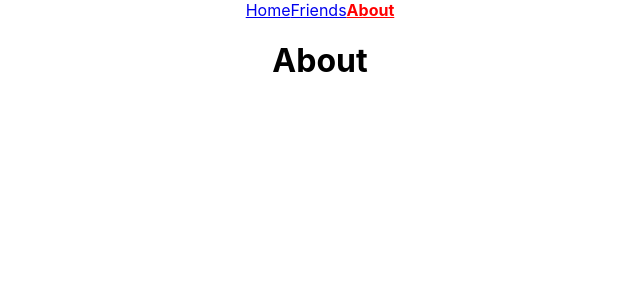
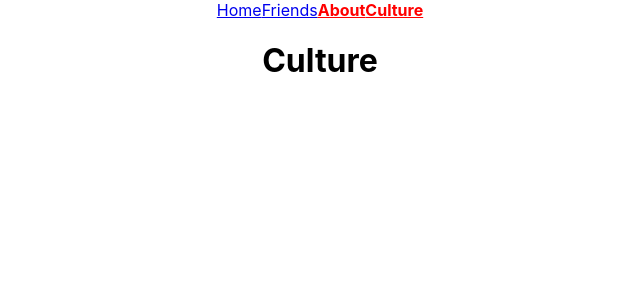
Before and after one commit to shakhawat07/simple-react-router, a React (Create React App) app: page /about/culture in a window 1280 px wide. Shown: the top 300 px of the page, without its empty margins (320-960 px from the left). Built offline with nearby package versions, Linux system fonts and the light colour scheme.

Commit message:
friendDetail.js updated

```diff
--- a/src/App.js
+++ b/src/App.js
@@ -6,6 +6,7 @@ import NotFound from './components/NotFound/NotFound';
 import { BrowserRouter as Router, Switch, Route } from 'react-router-dom';
 import Header from './components/Header/Header';
 import FriendDetail from './components/FriendDetail/FriendDetail';
+import Culture from './components/Culture/Culture';
 
 function App() {
   return (
@@ -16,8 +17,11 @@ function App() {
           <Route path="/home">
             <Home></Home>
           </Route>
-          <Route path="/about">
+          <Route exact path="/about">
             <About></About>
+          </Route>
+          <Route exact path="/about/culture">
+            <Culture></Culture>
           </Route>
           <Route path="/friends">
             <Friends></Friends>
--- /dev/null
+++ b/src/components/Culture/Culture.js
@@ -0,0 +1,11 @@
+import React from 'react';
+
+const Culture = () => {
+    return (
+        <div>
+            <h1>Culture</h1>
+        </div>
+    );
+};
+
+export default Culture;
--- a/src/components/FriendDetail/FriendDetail.js
+++ b/src/components/FriendDetail/FriendDetail.js
@@ -1,9 +1,23 @@
-import React from 'react';
+import React, { useEffect, useState } from 'react';
+import { useParams } from 'react-router';
 
 const FriendDetail = () => {
+    const { friendId } = useParams();
+    // console.log(friendId);
+    const [friend, setFriend] = useState({});
+    useEffect(() => {
+        const url = `https://jsonplaceholder.typicode.com/users/${friendId}`
+        fetch(url)
+            .then(res => res.json())
+            .then(data => setFriend(data));
+    }, [])
     return (
         <div>
-            <h1>Friend detail will comming soon</h1>
+            <h1>Friend detail {friendId}</h1>
+            <h2>{friend.name}</h2>
+            <h3>{friend.phone}</h3>
+            <h4>{friend.website}</h4>
+            <h4>{friend.company?.name}</h4>
         </div>
     );
 };
--- a/src/components/Header/Header.js
+++ b/src/components/Header/Header.js
@@ -20,6 +20,10 @@ const Header = () => {
                 activeStyle={activeStyle}
                 to="/about">About
             </NavLink>
+            <NavLink
+                activeStyle={activeStyle}
+                to="/about/culture">Culture
+            </NavLink>
         </nav>
     );
 };
```
